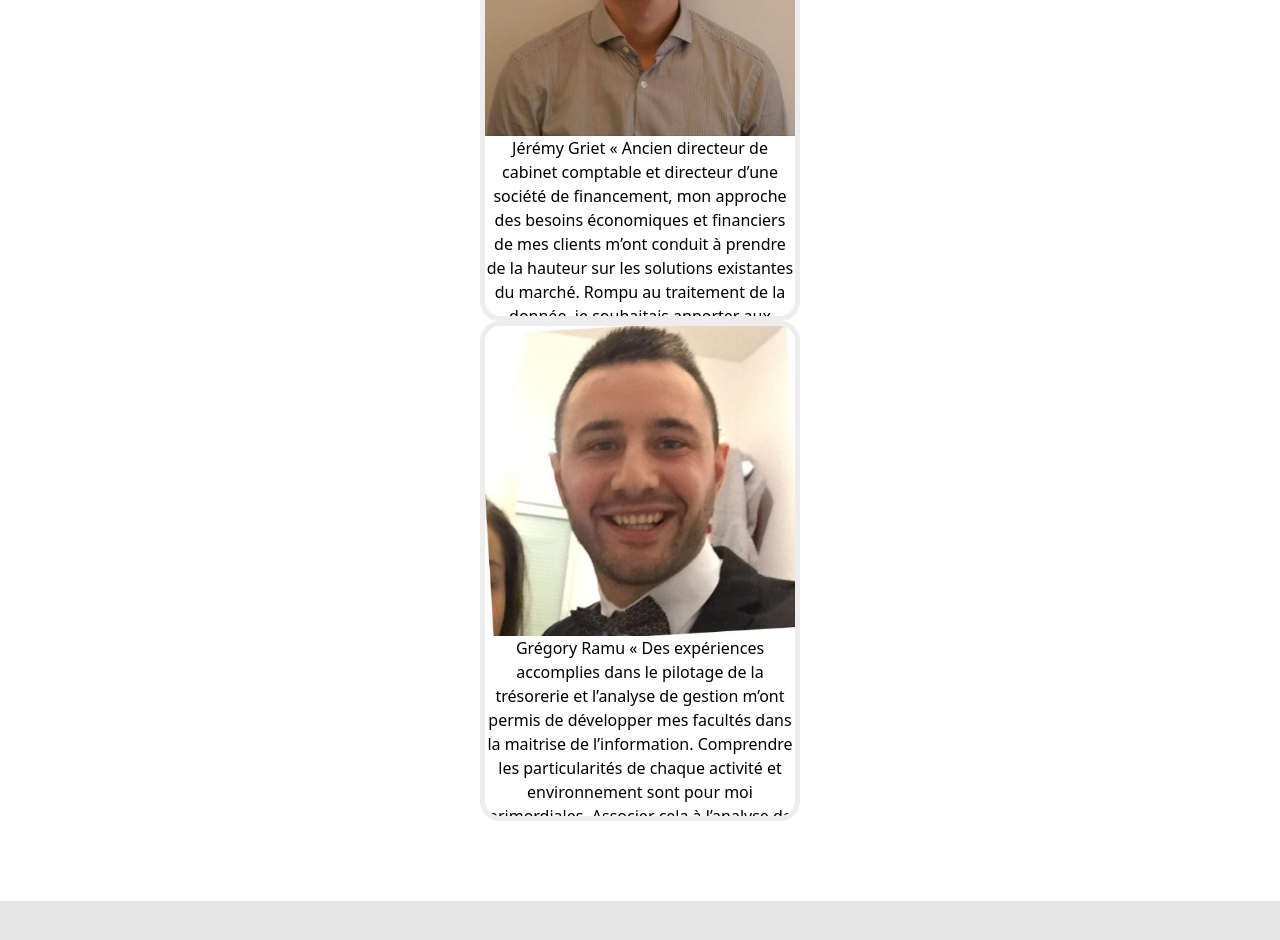
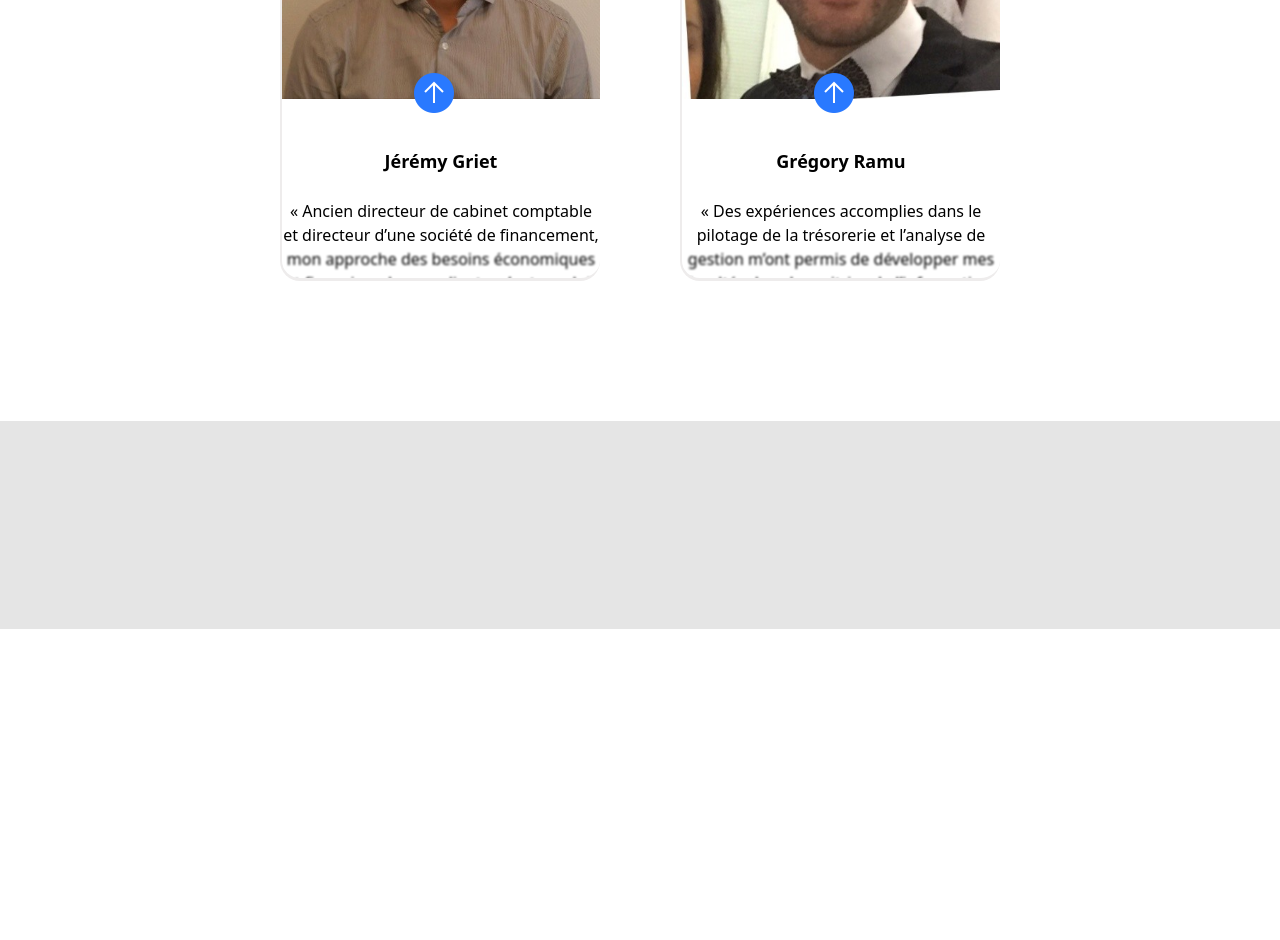
Before and after one commit to databisolution/Data-BiSolutions, a React (Create React App) app: page /aPropos in a window 1280 px wide. Shown: the part 680-1620 px from the top of the page. After the commit the page ends 1309 px from the top, so only its background shows below. Built offline with nearby package versions, Linux system fonts and the light colour scheme.

Commit message:
card page a propos

```diff
--- a/src/card.css
+++ b/src/card.css
@@ -3,6 +3,7 @@
     height: 500px;
     border-radius: 20px;
     overflow: hidden;
-    border:5px solid #eeecec;
+    border-bottom:3px solid #eeecec;
+    border-left: 2px solid #eeecec;
     margin: 0 auto;
 }
--- a/src/components/Apropos.js
+++ b/src/components/Apropos.js
@@ -1,8 +1,12 @@
-import React from "react";
+import React, { useState } from "react";
 import Gramu from "./assets/images/gRamu.jpg";
 import Jgriet from "./assets/images/jGriet.jpg";
+import Up from "./assets/images/up.png";
 
 const Apropos = () => {
+  const [slide, setSlide] = useState(false);
+  const [slide2, setSlide2] = useState(false);
+
   return (
     <section id="aPropos" className="pt-52 mx-auto">
       <div className=" mx-auto">
@@ -13,29 +17,90 @@ const Apropos = () => {
           d’une approche commune. Notre objectif est de développer une solution
           optimale en dépit des difficultés rencontrées.
         </p>
-        <div className="flex flex-col justify-evenly my-20">
+        <div className="h-[1200px] md:h-[600px] flex flex-col justify-evenly my-10 md:flex-row lg:w-[800px] mx-auto md:justify-around">
           <div className="card my-20">
-            <img src={Jgriet} alt="Jérémy Griet" />
-            <p>
-              Jérémy Griet « Ancien directeur de cabinet comptable et directeur
-              d’une société de financement, mon approche des besoins économiques
-              et financiers de mes clients m’ont conduit à prendre de la hauteur
-              sur les solutions existantes du marché. Rompu au traitement de la
-              donnée, je souhaitais apporter aux entreprises des solutions
-              dédiées, adaptées et dimensionnées à leur besoins. »
-            </p>
+            {!slide ? (
+              <>
+                <img
+                  className="absolute mt-72 ml-32 block transition ease-in-out delay-100 duration-1000"
+                  alt="up"
+                  src={Up}
+                  onClick={() => setSlide(!slide)}
+                />
+                <img src={Jgriet} alt="Jérémy Griet" />
+                <h3 className="mt-5 font-bold text-lg translate-y-1 transition duration-[1500ms] delay-100 py-6">Jérémy Griet </h3>
+                <p className="translate-y-1 transition duration-[1500ms] delay-100 h-[358px]">
+                  « Ancien directeur de cabinet comptable et directeur d’une
+                  société de financement, <span className="blur-[1px]">mon approche des besoins économiques
+                  et financiers de mes clients m’ont conduit à prendre de la
+                  hauteur sur les solutions existantes du marché. Rompu au
+                  traitement de la donnée, je souhaitais apporter aux
+                  entreprises des solutions dédiées, adaptées et dimensionnées à
+                  leur besoins. »</span>
+                </p>
+              </>
+            ) : (
+              <>
+                <img
+                  className="absolute mt-[-25px] ml-32 block rotate-180 delay-100 transition ease-in-out duration-1000 z-10"
+                  alt="up"
+                  src={Up}
+                  onClick={() => setSlide(!slide)}
+                />
+                <img className="z-0" src={Jgriet} alt="Jérémy Griet" />
+                <h3 className=" py-14 font-bold text-lg -translate-y-72 transition duration-[1500ms] delay-100 bg-black/80 text-white">Jérémy Griet </h3>
+                <p className=" -translate-y-72 transition duration-[1500ms] h-[358px] delay-100 bg-black/80 text-white">
+                  « Ancien directeur de cabinet comptable et directeur d’une
+                  société de financement, mon approche des besoins économiques
+                  et financiers de mes clients m’ont conduit à prendre de la
+                  hauteur sur les solutions existantes du marché. Rompu au
+                  traitement de la donnée, je souhaitais apporter aux
+                  entreprises des solutions dédiées, adaptées et dimensionnées à
+                  leur besoins. »
+                </p>
+              </>
+            )}
           </div>
           <div className="card my-20">
+            {!slide2 ? (
+              <>
+
+            <img className="absolute mt-72 ml-32 block transition ease-in-out delay-100 duration-1000"
+             alt="up"
+             src={Up}
+             onClick={() => setSlide2(!slide2)}
+            />
             <img src={Gramu} alt="Grégory Ramu" />
-            <p>
-              Grégory Ramu « Des expériences accomplies dans le pilotage de la
-              trésorerie et l’analyse de gestion m’ont permis de développer mes
-              facultés dans la maitrise de l’information. Comprendre les
-              particularités de chaque activité et environnement sont pour moi
-              primordiales. Associer cela à l’analyse de données me permettent
-              d’accompagner les entreprises et les orienter dans leurs choix
-              stratégiques»
+            <h3 className="mt-5 font-bold text-lg translate-y-1 transition duration-[1500ms] delay-100 py-6">Grégory Ramu</h3>
+            <p className="translate-y-1 transition duration-[1500ms] delay-100 h-[358px]">
+              « Des expériences accomplies dans le pilotage de la trésorerie et
+              l’analyse de<span className="blur-[1px]"> gestion m’ont permis de développer mes facultés dans
+              la maitrise de l’information.  Comprendre les particularités de
+              chaque activité et environnement sont pour moi primordiales.
+              Associer cela à l’analyse de données me permettent d’accompagner
+              les entreprises et les orienter dans leurs choix stratégiques»</span>
             </p>
+            </>
+            ):(
+              <>
+
+              <img className="absolute mt-[-25px] ml-32 block rotate-180 delay-100 transition ease-in-out duration-1000 z-10"
+               alt="up"
+               src={Up}
+               onClick={() => setSlide2(!slide2)}
+              />
+              <img className="z-0" src={Gramu} alt="Grégory Ramu" />
+              <h3 className="py-14 font-bold text-lg -translate-y-72 transition duration-[1500ms] delay-100 bg-black/80 text-white">Grégory Ramu</h3>
+              <p className="-translate-y-72 transition duration-[1500ms] h-[358px] delay-100 bg-black/80 text-white">
+                « Des expériences accomplies dans le pilotage de la trésorerie et
+                l’analyse de gestion m’ont permis de développer mes facultés dans
+                la maitrise de l’information.  Comprendre les particularités de
+                chaque activité et environnement sont pour moi primordiales.
+                Associer cela à l’analyse de données me permettent d’accompagner
+                les entreprises et les orienter dans leurs choix stratégiques»
+              </p>
+              </>
+            )}
           </div>
         </div>
       </div>
--- a/src/components/Contact.js
+++ b/src/components/Contact.js
@@ -11,7 +11,7 @@ const Contact = ({ name, subject, email, message }) => {
             <h1 className="text-3xl font-bold text-blue-800">Contact</h1>
             <div className="border-b-[1px] mx-auto w-52 p-4"></div>
           </div>
-          <p className="text-3xl mt-10 lg:hidden">
+          <p className="text-3xl mt-10 lg:hidden px-2">
             Un besoin, un projet… N’hésitez pas à nous contacter aux coordonnées
             ci-après ou envoyez-nous un message en remplissant le formulaire.
           </p>
@@ -23,16 +23,11 @@ const Contact = ({ name, subject, email, message }) => {
             email={email}
             message={message}
           />
-          <div className=" h-52">
+          <div className=" h-52 flex flex-col justify-center">
             <h2 className="text-3xl font-bold">Contactez-nous</h2>
             <p className="text-3xl">
               275 Chemin de Hurbé 33670 LA SAUVE France
             </p>
-            <button
-              onClick={() => (window.location = "g.ramu@databisolutions.fr")}
-            >
-              g.ramu@databisolutions.fr
-            </button>
           </div>
         </div>
       </div>
--- a/src/components/MainPage.js
+++ b/src/components/MainPage.js
@@ -28,24 +28,31 @@ const MainPage = () => {
             data-aos="zoom-in-down"
             data-aos-duration="1800"
           ></div>
-          <div data-aos="zoom-in-down" data-aos-duration="2000">
+          <div className="" data-aos="zoom-in-down" data-aos-duration="2000">
             {/* <img className='mx-auto py-4' alt='multiSecteurs' src={MultiSecteurs}/> */}
-            <div className="flex flex-wrap h-[600px] xl:w-[1100px] border-2 mx-auto my-5 bg-cyan-100 z-0">
-              <div className="h-[230px] w-[600px] md:w-[750px] lg:w-[500px] border-5 mt-5 bg-red-500 mx-auto rounded"></div>
-              <div className="h-[230px] w-[600px] md:w-[750px] lg:w-[500px] border-5 mt-5 bg-green-300 mx-auto rounded"></div>
-              <div className="h-[230px] w-[600px] md:w-[750px] lg:w-[500px] border-5 mt-5 bg-gray-300 mx-auto rounded"></div>
-              <div className="h-[230px] w-[600px] md:w-[750px] lg:w-[500px] border-5 mt-5  bg-yellow-300 mx-auto rounded"></div>
+            <div className="flex flex-wrap h-[1250px] lg:h-[600px] xl:w-[1100px] border-2 mx-auto my-5 p-10 bg-cyan-100 z-0">
+              <div className="h-[230px] w-[600px] md:w-[750px] lg:w-[450px] border-5 mt-5 bg-red-500 mx-auto rounded relative">
+                <p className="mt-24">Finance</p>
+                <p className=" mt-10">Trésorerie</p>
+                <p className="mb-20">Charges</p>
+                <p className="mb-32">Rentabilité</p>
+
+              </div>
+              <div className="h-[230px] w-[600px] md:w-[750px] lg:w-[450px] border-5 mt-5 bg-green-300 mx-auto rounded"></div>
+              <div className="h-[230px] w-[600px] md:w-[750px] lg:w-[450px] border-5 mt-5 bg-gray-300 mx-auto rounded"></div>
+              <div className="h-[230px] w-[600px] md:w-[750px] lg:w-[450px] border-5 mt-5  bg-yellow-300 mx-auto rounded"></div>
             </div>
-            <p className="text-xl">
-              La centralisation de la donnée offre de grandes possibilités
-              d’analyse
-            </p>
+
           </div>
           <div
             className="border-b-[2px] mx-auto w-52 p-4"
             data-aos="zoom-in-down"
             data-aos-duration="1800"
           ></div>
+          <p className="text-xl">
+              La centralisation de la donnée offre de grandes possibilités
+              d’analyse
+            </p>
         </div>
         <div className="h-full  mx-auto mb-10">
           {" "}
--- a/src/components/Navbar.js
+++ b/src/components/Navbar.js
@@ -11,7 +11,7 @@ const Navbar = () => {
   //   };
 
   return (
-    <div className="fixed w-full flex justify-between items-center p-4 border-b-[1px] sm:backdrop-blur-3xl backdrop-blur-xl z-50">
+    <div className="fixed w-full flex justify-between items-center p-4 border-b-[1px] bg-white/95 z-50">
       <Link to="/">
         <div className="text 2-xl font-bold uppercase flex items-center">
           <img alt="logo" src={logo} className="w-16 h-16" />
```
Also changed, not shown: src/components/ContactForm.js (+10 -1 lines), src/components/assets/images/up.png (added).
